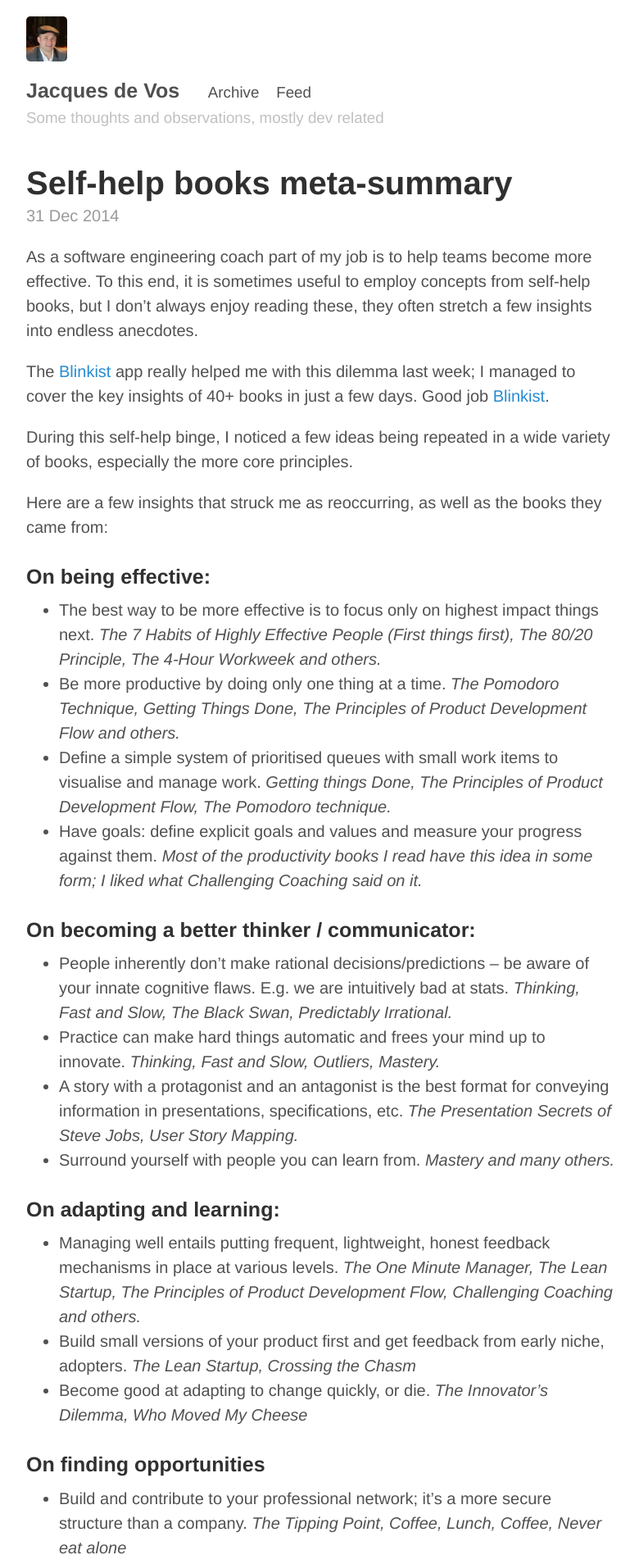
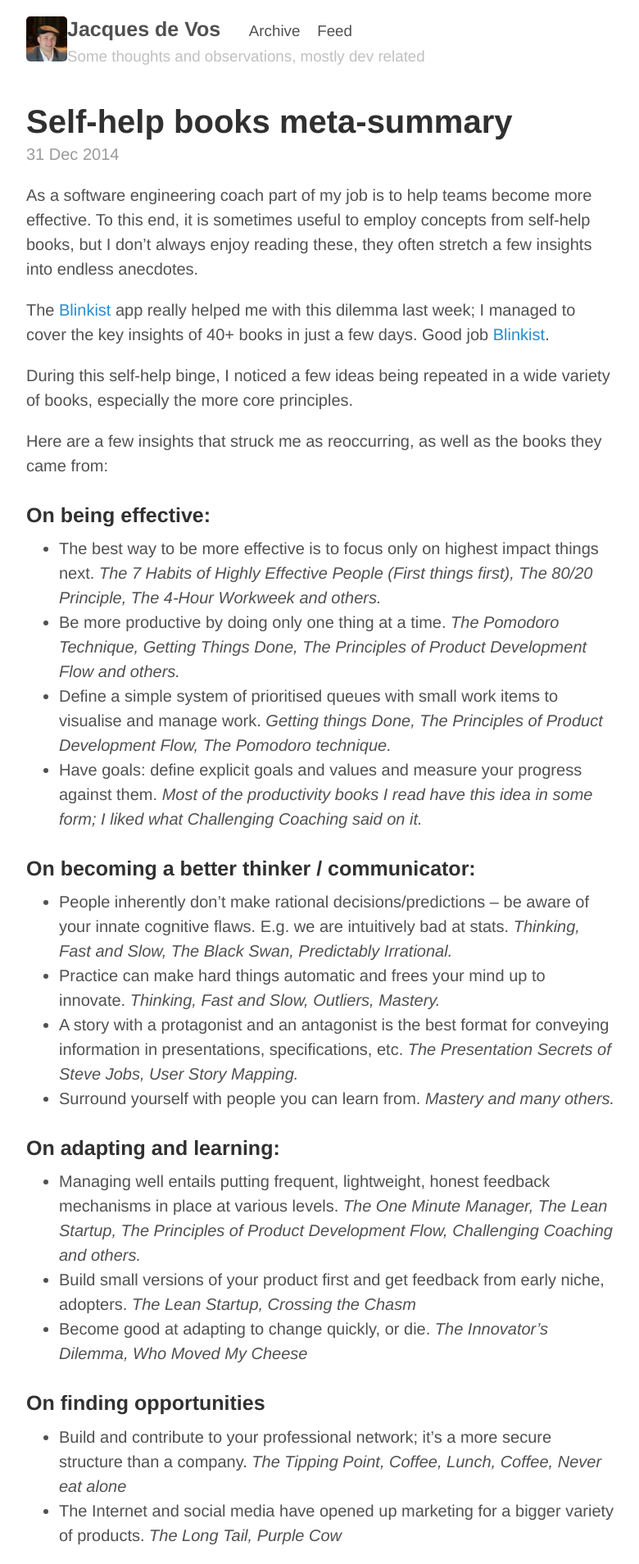
Before and after one commit to jacdevos/jacdevos.github.io.old, a Jekyll site: the page built from index.html, in a window 1280 px wide. Shown: the top 1908 px of the page at 82% size, without its empty margins (248-1028 px from the left). Built offline with Jekyll 4.4.1, drawn with Linux system fonts in a browser that asks for light colours; Markdown is read by kramdown in place of the engine named in the settings; the list of posts is cut into pages by our own code.

Commit message:
Update default.html

```diff
--- a/_layouts/default.html
+++ b/_layouts/default.html
@@ -8,7 +8,7 @@
     <div class="container content">
       <div class="masthead">
         <h3 class="masthead-title">
-         <img src="{{ site.baseurl }}public/JacquesFace.JPG" width="50" align="middle"></img>
+         <img src="{{ site.baseurl }}public/JacquesFace.JPG" width="50" align="left"></img>
          <a href="{{ site.baseurl }}" title="Home">{{ site.title }}</a>
 &nbsp
 {% for page in site.pages_list %}
```
